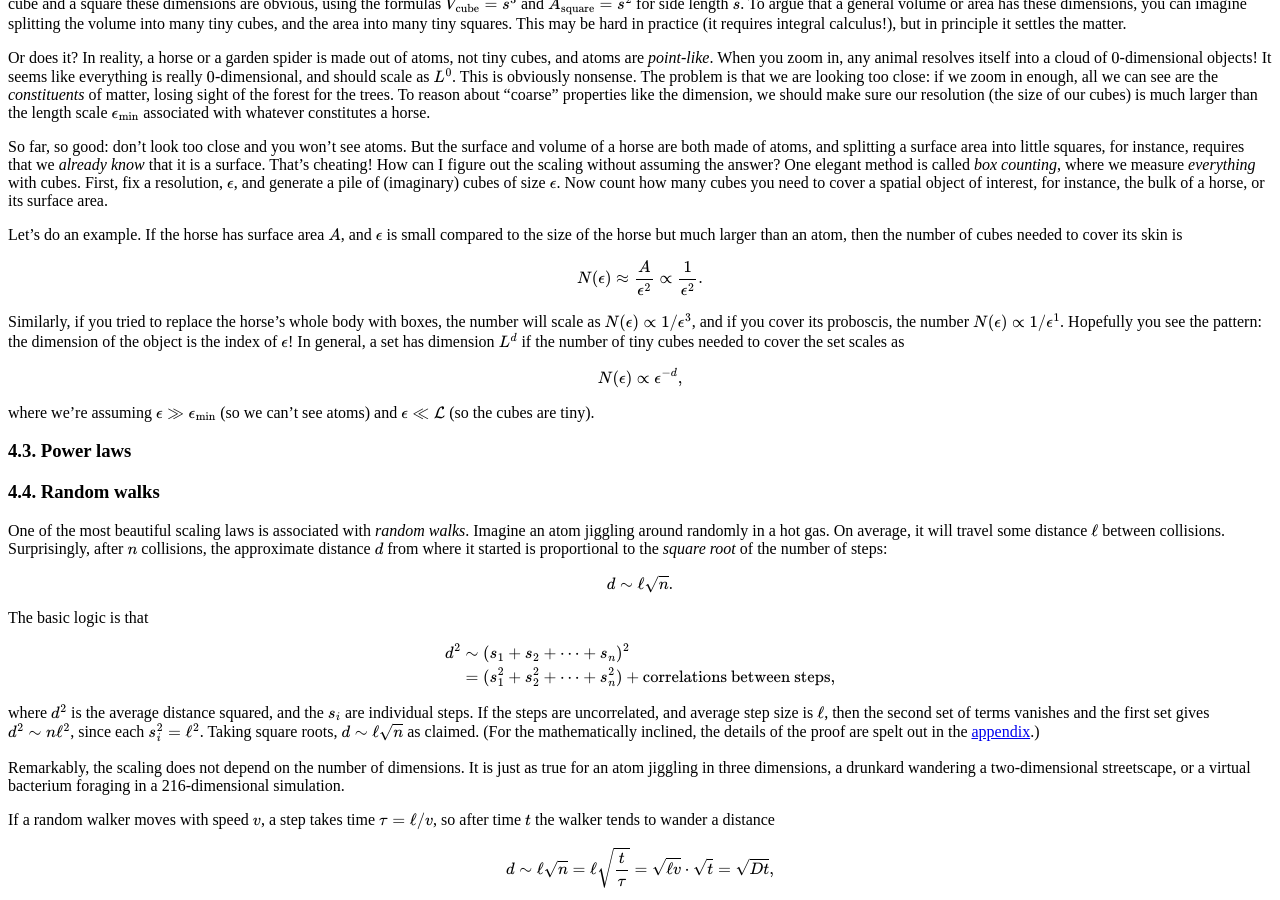
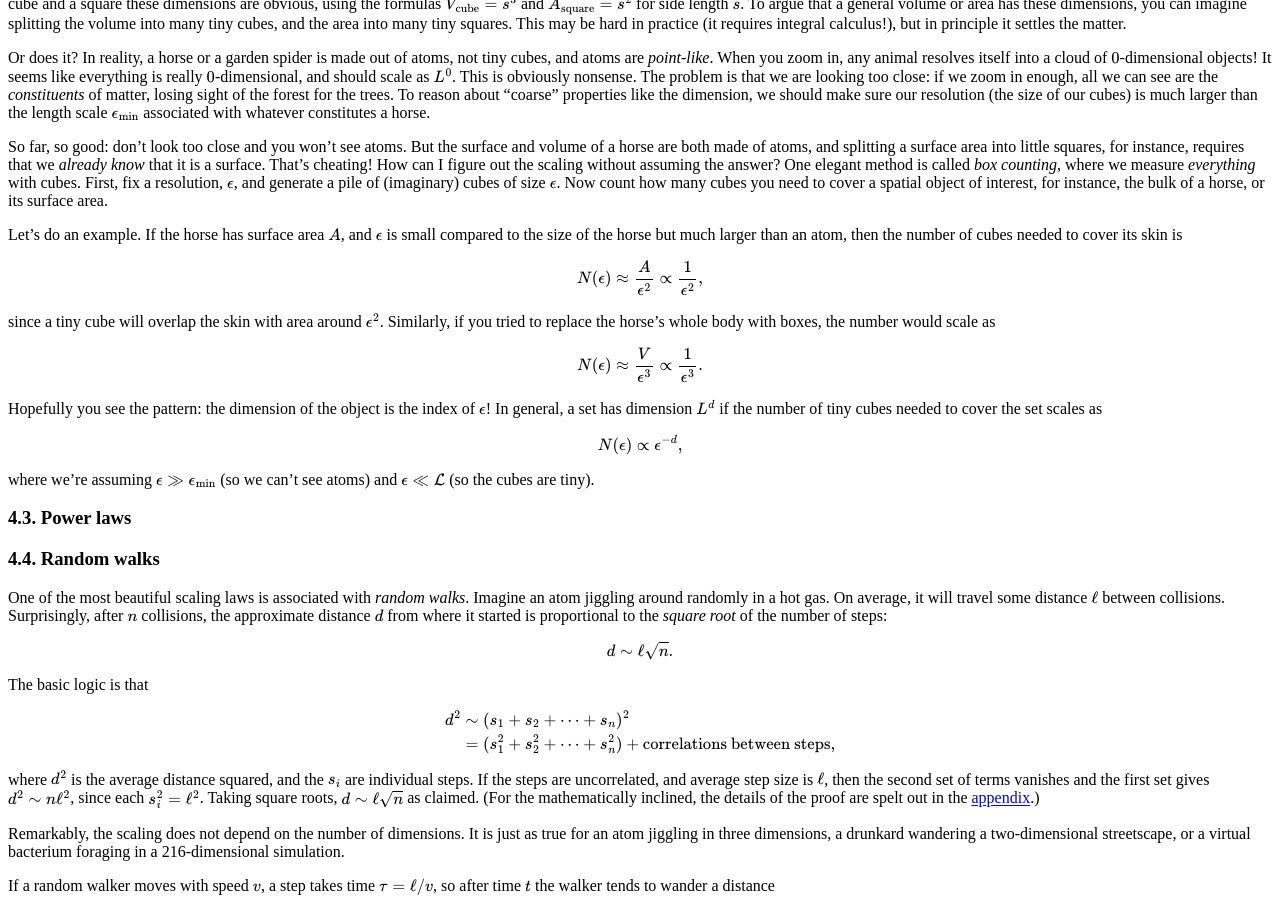
Before and after one commit to hapax/hapax.github.io, a Jekyll site: the page built from assets/simple-physics.md, in a window 1280 px wide and 900 px high, scrolled down 9543 px. Built offline with Jekyll 4.4.1, drawn with Linux system fonts in a browser that asks for light colours; our own code applies the rules of GitHub Pages for plain Markdown files; formulas are drawn with MathJax 3; a script that is not in the unit is left out.

Commit message:
Update simple-physics.md

```diff
--- a/assets/simple-physics.md
+++ b/assets/simple-physics.md
@@ -1050,12 +1050,17 @@ compared to the size of the horse but much larger than an atom, then
 the number of cubes needed to cover its skin is
 
 $$
-N(\epsilon) \approx \frac{A}{\epsilon^2} \propto \frac{1}{\epsilon^2}.
-$$
-
+N(\epsilon) \approx \frac{A}{\epsilon^2} \propto \frac{1}{\epsilon^2},
+$$
+
+since a tiny cube will overlap the skin with area around $\epsilon^2$.
 Similarly, if you tried to replace the horse's whole body with boxes,
-the number will scale as $N(\epsilon) \propto 1/\epsilon^3$, and if you
-cover its proboscis, the number $N(\epsilon) \propto 1/\epsilon^1$.
+the number would scale as
+
+$$
+N(\epsilon) \approx \frac{V}{\epsilon^3} \propto \frac{1}{\epsilon^3}.
+$$
+
 Hopefully you see the pattern: the dimension of the object is the
 index of $\epsilon$!
 In general, a set has dimension $L^d$ if the number of tiny cubes
```
